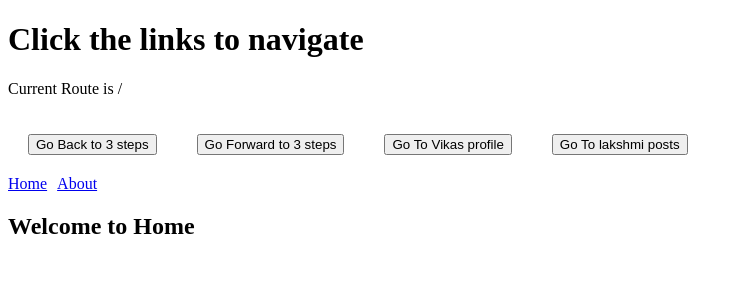
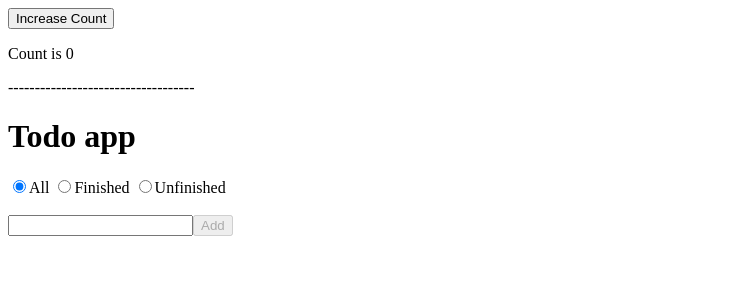
Before and after one commit to saivikassingamsetty/Dev, a Vue app in the folder vue-playground/: page / in a window 1280 px wide. Shown: the top 300 px of the page, without its empty margins (0-743 px from the left). Built offline with nearby package versions, Linux system fonts and the light colour scheme; the HTML template or start-up script is replaced by a standard one.

Commit message:
Pinia Examples

```diff
--- a/vue-playground/package.json
+++ b/vue-playground/package.json
@@ -10,6 +10,7 @@
   },
   "dependencies": {
     "gsap": "^3.12.5",
+    "pinia": "^2.3.0",
     "vue": "^3.4.37",
     "vue-router": "^4.5.0"
   },
--- a/vue-playground/src/App.vue
+++ b/vue-playground/src/App.vue
@@ -23,7 +23,10 @@
     <!-- <TeleportDemo /> -->
 
     <!-- Vue Router Learnings -->
-    <BasicRouterExample />
+    <!-- <BasicRouterExample /> -->
+
+    <!-- Pinia -->
+    <PiniaExample />
   </div>
 </template>
 
@@ -51,4 +54,7 @@ import TeleportDemo from "./components/built-in-components/TeleportDemo.vue";
 
 // Vue Router
 import BasicRouterExample from "./components/vue-router/BasicRouterExample.vue";
+
+// Pinia
+import PiniaExample from './components/PiniaExample.vue';
 </script>
--- /dev/null
+++ b/vue-playground/src/components/PiniaExample.vue
@@ -0,0 +1,46 @@
+<template>
+  <button @click="increment">Increase Count</button>
+  <p>Count is {{ count }}</p>
+
+  <div>-----------------------------------</div>
+
+  <h1>Todo app</h1>
+  <!-- Filters -->
+  <input type="radio" v-model="filter" value="all">All</input>
+  <input type="radio" v-model="filter" value="finished">Finished</input>
+  <input type="radio" v-model="filter" value="unfinished">Unfinished</input>
+  <br>
+  <div>
+    <div v-for="todo in filteredTodos" :key="todo.id">
+        <input type="checkbox" v-model="todo.isFinished">
+        {{ todo.text }}
+    </div>
+  </div>
+    <br>
+    <input type="text" v-model="todoText">
+    <button :disabled="!todoText" @click="addTodo">Add</button>
+</template>
+
+<script setup>
+import {ref} from 'vue';
+import { storeToRefs } from "pinia";
+import { useCounterStore, useCountStore, useTodos} from "../store/todoStore";
+
+// const counter = useCounterStore();
+const counter = useCountStore();
+const { count } = storeToRefs(counter);
+const { increment } = counter;
+
+const todoText = ref('');
+const todos = useTodos();
+const {filteredTodos, filter} = storeToRefs(todos);
+
+const addTodo = () => {
+    console.log('hi')
+    if (todoText.value) {
+        console.log('bye')
+        todos.addTodo({text: todoText.value, isFinished: false});
+        todoText.value = '';
+    }
+}
+</script>
--- a/vue-playground/src/main.js
+++ b/vue-playground/src/main.js
@@ -1,4 +1,5 @@
 import { createApp } from "vue";
+import { createPinia } from "pinia";
 import "./style.css";
 import App from "./App.vue";
 import myPlugin from "./plugins/i18nplugin";
@@ -16,5 +17,9 @@ app.use(myPlugin, pluginOptions);
 //use router
 app.use(router);
 
+//use pinia
+const pinia = createPinia();
+app.use(pinia);
+
 //mounting
 app.mount("#app");
--- /dev/null
+++ b/vue-playground/src/store/todoStore.js
@@ -0,0 +1,59 @@
+import { defineStore } from "pinia";
+import { ref, computed } from "vue";
+
+export const useCounterStore = defineStore("counter", {
+  // function which returns an object
+  state: () => {
+    return {
+      count: 0,
+    };
+  },
+  getters: {},
+  actions: {
+    increment() {
+      this.count++;
+    },
+  },
+});
+
+//syntax -2 using similar to setup function
+export const useCountStore = defineStore("counter2", () => {
+  const count = ref(0);
+  function increment() {
+    count.value++;
+  }
+
+  return { count, increment };
+});
+
+export const useTodos = defineStore("todos", () => {
+  //state
+  const todos = ref([]);
+  const filter = ref("all");
+  const nextId = ref(0);
+
+  //getters
+  const finishedTodos = computed(() =>
+    todos.value.filter((todo) => todo.isFinished)
+  );
+  const unFinishedTodos = computed(() =>
+    todos.value.filter((todo) => !todo.isFinished)
+  );
+  const filteredTodos = computed(() => {
+    switch (filter.value) {
+      case "all":
+        return todos.value;
+      case "finished":
+        return finishedTodos.value;
+      case "unfinished":
+        return unFinishedTodos.value;
+    }
+  });
+
+  //actions
+  const addTodo = ({ text, isFinished }) => {
+    todos.value.push({ id: nextId.value++, text, isFinished });
+  };
+
+  return { filter, filteredTodos, addTodo };
+});
```
Also changed, not shown: 1 other file (tests, documents, lock files or other folders).
